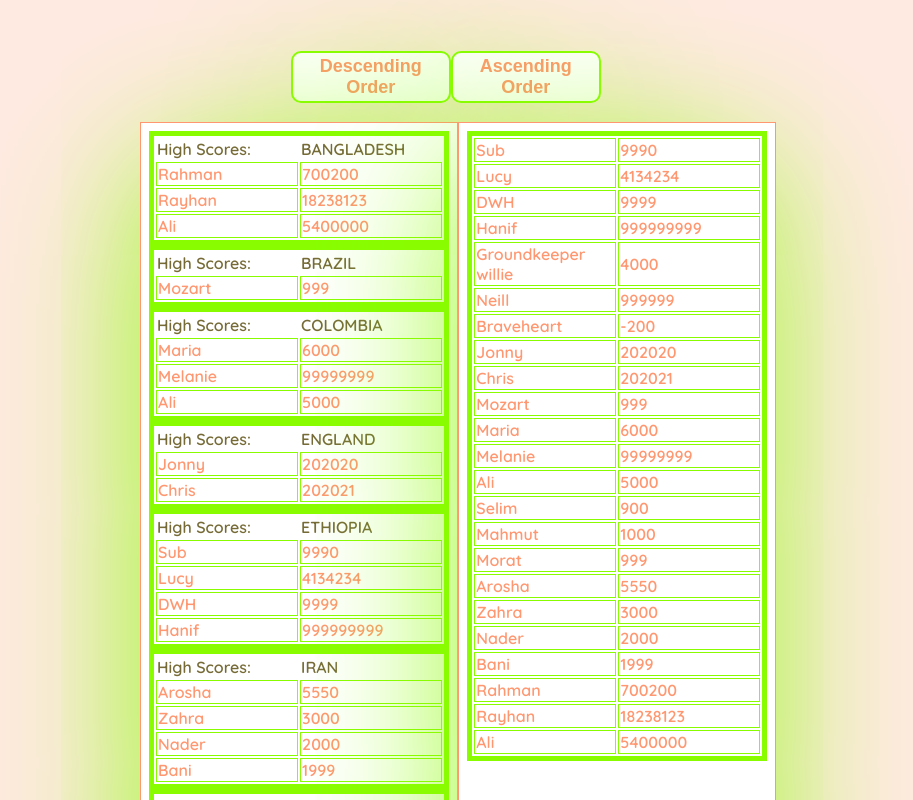
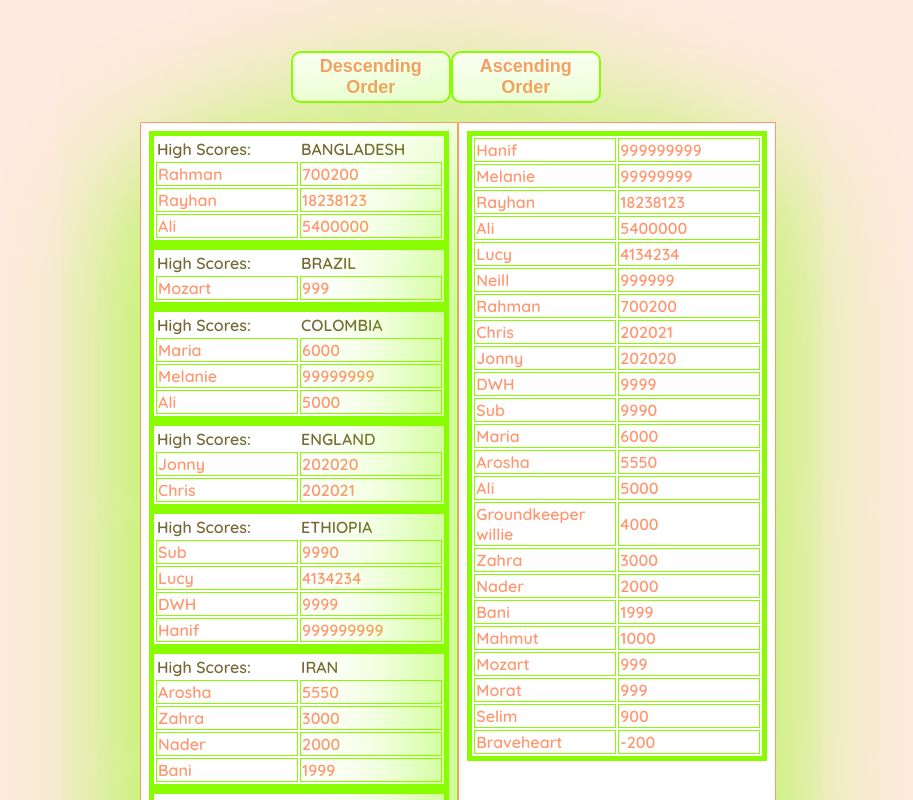
Before and after one commit to LorenaCapraru/high-score-table, a React (Create React App) app: page / in a window 1280 px wide. Shown: the top 800 px of the page, without its empty margins (194-1107 px from the left). Built offline with nearby package versions, Linux system fonts and the light colour scheme.

Commit message:
Level 5 DONE

```diff
--- a/src/HighScoreTable.jsx
+++ b/src/HighScoreTable.jsx
@@ -23,6 +23,13 @@ export default function HighScoreTable(props) {
     return setDescending(newData);
   }
 
+  //sort the world wide table
+  let newArray = [];
+  props.data.map((element) => element.scores.map((el) => newArray.push(el)));
+  newArray.sort((a, b) => b.s - a.s);
+  console.log(newArray);
+  //till this point
+
   function country(data) {
     return data.map((element) => (
       <table className="divTable">
@@ -45,14 +52,12 @@ export default function HighScoreTable(props) {
   function worldWideScores(data) {
     return (
       <table className="divTable">
-        {data.map((element) => (
+        {data.map((e) => (
           <tbody className="tableBody">
-            {element.scores.map((e) => (
-              <tr>
-                <td>{e.n.charAt(0).toUpperCase() + e.n.slice(1)}</td>
-                <td>{e.s}</td>
-              </tr>
-            ))}
+            <tr>
+              <td>{e.n.charAt(0).toUpperCase() + e.n.slice(1)}</td>
+              <td>{e.s}</td>
+            </tr>
           </tbody>
         ))}
       </table>
@@ -74,7 +79,7 @@ export default function HighScoreTable(props) {
             ? country([...descending])
             : country([...sortedCountries])}
         </table>
-        <table className="tableStyle">{worldWideScores(props.data)}</table>
+        <table className="tableStyle">{worldWideScores(newArray)}</table>
       </div>
     </div>
   );
```
